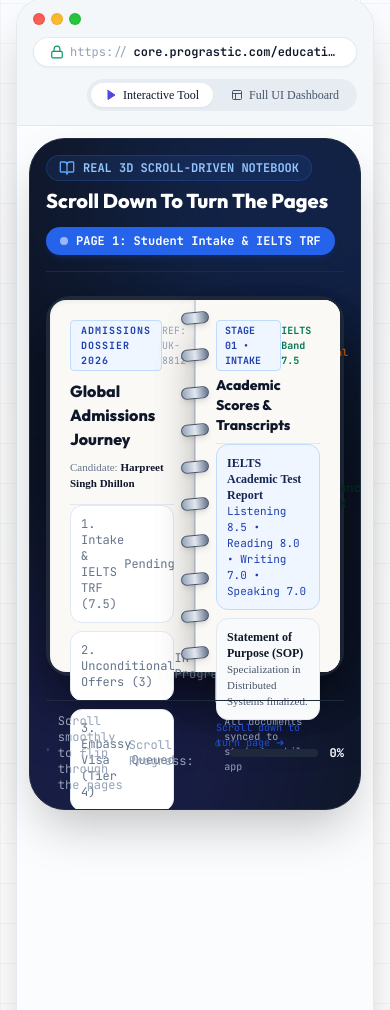
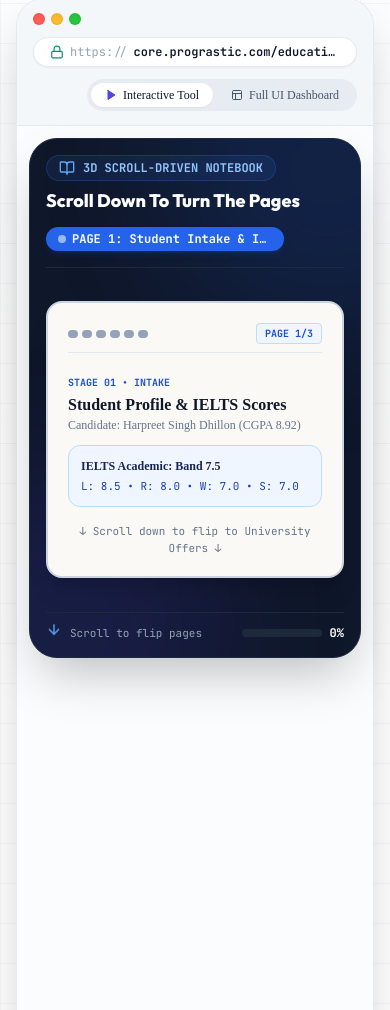
Before and after one commit to SahillmalikUI/prograstic-pitches, a Next.js app: page /education in a window 390 px wide. Shown: the part 1453-2463 px from the top of the page. Built offline with nearby package versions, Linux system fonts and the light colour scheme.

Commit message:
feat: make 3D scroll notebook 100% responsive on smartphones, tablets, and desktops

```diff
--- a/components/widgets/BookScrollEducationDemo.tsx
+++ b/components/widgets/BookScrollEducationDemo.tsx
@@ -1,7 +1,7 @@
 "use client";
 
 import React, { useEffect, useRef, useState } from "react";
-import { BookOpen, CheckCircle2, ShieldCheck, Award, FileText, Plane, Sparkles, ArrowDown } from "lucide-react";
+import { BookOpen, CheckCircle2, ShieldCheck, Award, FileText, Plane, Sparkles, ArrowDown, ChevronRight } from "lucide-react";
 
 export function BookScrollEducationDemo() {
   const containerRef = useRef<HTMLDivElement>(null);
@@ -16,7 +16,6 @@ export function BookScrollEducationDemo() {
 
       if (totalScrollDistance <= 0) return;
 
-      // How far down the container is scrolled (0 to 1)
       const currentScroll = -rect.top;
       const progress = Math.min(Math.max(currentScroll / totalScrollDistance, 0), 1);
       setScrollProgress(progress);
@@ -27,9 +26,7 @@ export function BookScrollEducationDemo() {
     return () => window.removeEventListener("scroll", handleScroll);
   }, []);
 
-  // Calculate page 1 & 2 rotation angles (0 to -180 deg) based on scrollProgress
-  // Phase 1 (0 to 0.5): Flip Leaf 1 (Student Profile -> University Offers)
-  // Phase 2 (0.5 to 1.0): Flip Leaf 2 (Offers -> Embassy Visa Grant)
+  // Desktop leaf rotation angles (0 to -180 deg)
   const leaf1Rotation = Math.min(Math.max((scrollProgress - 0.05) / 0.4 * -180, -180), 0);
   const leaf2Rotation = Math.min(Math.max((scrollProgress - 0.52) / 0.4 * -180, -180), 0);
 
@@ -41,38 +38,39 @@ export function BookScrollEducationDemo() {
       : "PAGE 3: Embassy Visa Grant & CAS";
 
   return (
-    <div ref={containerRef} className="relative h-[250vh] w-full">
+    <div ref={containerRef} className="relative h-[220vh] sm:h-[250vh] w-full">
       {/* Sticky Book Viewport */}
-      <div className="sticky top-20 w-full min-h-[580px] sm:min-h-[640px] flex flex-col justify-between p-4 sm:p-8 bg-slate-900 rounded-[36px] border border-slate-800 shadow-2xl overflow-hidden">
+      <div className="sticky top-16 sm:top-20 w-full min-h-[520px] sm:min-h-[640px] flex flex-col justify-between p-4 sm:p-8 bg-slate-900 rounded-[28px] sm:rounded-[36px] border border-slate-800 shadow-2xl overflow-hidden">
         {/* Background Ambient Glow */}
-        <div className="absolute -top-32 -right-32 w-96 h-96 bg-blue-600/15 rounded-full blur-3xl pointer-events-none" />
-        <div className="absolute -bottom-32 -left-32 w-96 h-96 bg-indigo-600/15 rounded-full blur-3xl pointer-events-none" />
+        <div className="absolute -top-32 -right-32 w-80 sm:w-96 h-80 sm:h-96 bg-blue-600/15 rounded-full blur-3xl pointer-events-none" />
+        <div className="absolute -bottom-32 -left-32 w-80 sm:w-96 h-80 sm:h-96 bg-indigo-600/15 rounded-full blur-3xl pointer-events-none" />
 
         {/* Top Control & Scroll Status Bar */}
         <div className="flex flex-col sm:flex-row sm:items-center justify-between gap-3 pb-4 border-b border-slate-800 relative z-20">
           <div>
             <div className="inline-flex items-center gap-2 px-3 py-1 rounded-full bg-blue-500/10 border border-blue-500/20 text-blue-300 text-xs sm:text-sm font-mono font-bold">
               <BookOpen className="w-4 h-4 text-blue-400" />
-              <span>REAL 3D SCROLL-DRIVEN NOTEBOOK</span>
+              <span>3D SCROLL-DRIVEN NOTEBOOK</span>
             </div>
-            <h3 className="text-xl sm:text-3xl font-extrabold text-white font-display mt-1">
+            <h3 className="text-lg sm:text-3xl font-extrabold text-white font-display mt-1">
               Scroll Down To Turn The Pages
             </h3>
           </div>
 
-          <div className="flex items-center gap-3 font-mono text-xs sm:text-sm">
+          <div className="flex items-center gap-2 font-mono text-xs sm:text-sm">
             <span className="text-slate-400 hidden sm:inline">Active Page:</span>
-            <span className="px-3.5 py-1.5 rounded-full bg-blue-600 text-white font-bold shadow-md shadow-blue-900/30 flex items-center gap-2">
+            <span className="px-3 py-1 rounded-full bg-blue-600 text-white font-bold text-xs sm:text-sm shadow-md shadow-blue-900/30 flex items-center gap-1.5">
               <span className="w-2 h-2 rounded-full bg-white animate-pulse" />
-              <span>{activeStageName}</span>
+              <span className="truncate max-w-[200px] sm:max-w-none">{activeStageName}</span>
             </span>
           </div>
         </div>
 
-        {/* Center: The Realistic 3D Physical Notebook Stage */}
-        <div className="my-auto py-6 flex items-center justify-center relative z-10 [perspective:1600px]">
-          {/* The Open Notebook Book Case */}
-          <div className="relative w-full max-w-4xl h-[380px] sm:h-[430px] rounded-3xl bg-[#0F172A] border-4 border-slate-800 shadow-[0_25px_60px_rgba(0,0,0,0.6)] flex items-stretch overflow-visible">
+        {/* ========================================================================= */}
+        {/* DESKTOP VIEW (MD+): 2-Page Dual Spread Physical Notebook with Spiral Spine */}
+        {/* ========================================================================= */}
+        <div className="hidden md:flex my-auto py-6 items-center justify-center relative z-10 [perspective:1600px]">
+          <div className="relative w-full max-w-4xl h-[410px] rounded-3xl bg-[#0F172A] border-4 border-slate-800 shadow-[0_25px_60px_rgba(0,0,0,0.6)] flex items-stretch overflow-visible">
             {/* Spiral Spine Ring Markers in the Center */}
             <div className="absolute top-0 bottom-0 left-1/2 -translate-x-1/2 w-8 z-40 flex flex-col justify-around items-center pointer-events-none">
               {Array.from({ length: 10 }).map((_, i) => (
@@ -84,18 +82,18 @@ export function BookScrollEducationDemo() {
             </div>
 
             {/* LEFT STATIC PAGE: Official Consultancy Header / Cover Spine */}
-            <div className="w-1/2 h-full bg-[#FAF9F6] rounded-l-2xl p-5 sm:p-7 border-r border-slate-300 shadow-inner flex flex-col justify-between text-slate-800">
+            <div className="w-1/2 h-full bg-[#FAF9F6] rounded-l-2xl p-6 sm:p-7 border-r border-slate-300 shadow-inner flex flex-col justify-between text-slate-800">
               <div className="space-y-2 border-b border-slate-200 pb-3">
                 <div className="flex items-center justify-between">
-                  <span className="text-[10px] sm:text-xs font-mono font-bold tracking-widest uppercase text-blue-800 bg-blue-50 px-2.5 py-0.5 rounded border border-blue-200">
+                  <span className="text-xs font-mono font-bold tracking-widest uppercase text-blue-800 bg-blue-50 px-2.5 py-0.5 rounded border border-blue-200">
                     ADMISSIONS DOSSIER 2026
                   </span>
-                  <span className="text-[10px] font-mono text-slate-400">REF: UK-8812</span>
+                  <span className="text-xs font-mono text-slate-400">REF: UK-8812</span>
                 </div>
-                <h4 className="text-base sm:text-xl font-extrabold text-slate-900 font-display">
+                <h4 className="text-lg sm:text-xl font-extrabold text-slate-900 font-display">
                   Global Admissions Journey
                 </h4>
-                <p className="text-[11px] sm:text-xs text-slate-500">
+                <p className="text-xs text-slate-500">
                   Candidate: <strong className="text-slate-900">Harpreet Singh Dhillon</strong>
                 </p>
               </div>
@@ -124,27 +122,27 @@ export function BookScrollEducationDemo() {
                 </div>
               </div>
 
-              <div className="text-[10px] text-slate-400 font-mono flex items-center gap-1.5 border-t border-slate-200 pt-2">
+              <div className="text-[11px] text-slate-400 font-mono flex items-center gap-1.5 border-t border-slate-200 pt-2">
                 <ShieldCheck className="w-3.5 h-3.5 text-blue-600" />
                 <span>Centralized Secure Admissions Vault</span>
               </div>
             </div>
 
             {/* RIGHT BASE PAGE (The final underneath page: Visa Grant & CAS) */}
-            <div className="w-1/2 h-full bg-[#FAF9F6] rounded-r-2xl p-5 sm:p-7 shadow-inner flex flex-col justify-between text-slate-800">
+            <div className="w-1/2 h-full bg-[#FAF9F6] rounded-r-2xl p-6 sm:p-7 shadow-inner flex flex-col justify-between text-slate-800">
               <div className="space-y-2 border-b border-slate-200 pb-3">
                 <div className="flex items-center justify-between">
-                  <span className="text-[10px] sm:text-xs font-mono font-bold tracking-widest uppercase text-emerald-800 bg-emerald-50 px-2.5 py-0.5 rounded border border-emerald-200">
+                  <span className="text-xs font-mono font-bold tracking-widest uppercase text-emerald-800 bg-emerald-50 px-2.5 py-0.5 rounded border border-emerald-200">
                     STAGE 03 • FINAL
                   </span>
-                  <span className="text-[10px] font-mono text-emerald-700 font-bold">APPROVED ✈️</span>
+                  <span className="text-xs font-mono text-emerald-700 font-bold">APPROVED ✈️</span>
                 </div>
-                <h4 className="text-base sm:text-xl font-extrabold text-slate-900 font-display">
+                <h4 className="text-lg sm:text-xl font-extrabold text-slate-900 font-display">
                   UKVI Visa Grant & CAS Lodgement
                 </h4>
               </div>
 
-              <div className="p-3.5 rounded-2xl bg-gradient-to-br from-emerald-50 to-teal-50 border-2 border-emerald-300 space-y-2">
+              <div className="p-4 rounded-2xl bg-gradient-to-br from-emerald-50 to-teal-50 border-2 border-emerald-300 space-y-2">
                 <div className="flex items-center justify-between text-xs font-mono font-bold text-emerald-950">
                   <span className="flex items-center gap-1.5">
                     <Plane className="w-4 h-4 text-emerald-600" />
@@ -152,98 +150,94 @@ export function BookScrollEducationDemo() {
                   </span>
                   <span>Manchester UK</span>
                 </div>
-                <p className="text-[11px] text-emerald-900 font-mono leading-relaxed">
+                <p className="text-xs text-emerald-900 font-mono leading-relaxed">
                   Visa Grant Letter issued. Biometrics verified. Scheduled flight departure: September 14, 2026.
                 </p>
               </div>
 
-              <div className="text-[10px] text-slate-400 font-mono flex items-center justify-end gap-1">
+              <div className="text-[11px] text-slate-400 font-mono flex items-center justify-end gap-1">
                 <CheckCircle2 className="w-3.5 h-3.5 text-emerald-600" />
                 <span>All documents synced to student mobile app</span>
               </div>
             </div>
 
-            {/* 3D FLIPPING LEAF 2: University Offers (Rotates on 2nd half of scroll) */}
+            {/* 3D FLIPPING LEAF 2: University Offers */}
             <div
               className="absolute top-0 bottom-0 left-1/2 w-1/2 h-full origin-left [transform-style:preserve-3d] transition-transform duration-100 ease-out pointer-events-none z-30"
               style={{
                 transform: `rotateY(${leaf2Rotation}deg)`,
               }}
             >
-              {/* Front of Leaf 2 (University Offers) */}
-              <div className="absolute inset-0 w-full h-full bg-[#FAF9F6] rounded-r-2xl p-5 sm:p-7 shadow-2xl border-l border-slate-300 flex flex-col justify-between text-slate-800 [backface-visibility:hidden]">
+              <div className="absolute inset-0 w-full h-full bg-[#FAF9F6] rounded-r-2xl p-6 sm:p-7 shadow-2xl border-l border-slate-300 flex flex-col justify-between text-slate-800 [backface-visibility:hidden]">
                 <div className="space-y-1 border-b border-slate-200 pb-2">
                   <div className="flex items-center justify-between">
-                    <span className="text-[10px] sm:text-xs font-mono font-bold text-indigo-800 bg-indigo-50 px-2 py-0.5 rounded border border-indigo-200">
+                    <span className="text-xs font-mono font-bold text-indigo-800 bg-indigo-50 px-2 py-0.5 rounded border border-indigo-200">
                       STAGE 02 • OFFERS
                     </span>
-                    <span className="text-[10px] font-mono text-amber-700 font-bold">3 Unconditional</span>
+                    <span className="text-xs font-mono text-amber-700 font-bold">3 Unconditional</span>
                   </div>
-                  <h4 className="text-sm sm:text-lg font-extrabold text-slate-900 font-display">
+                  <h4 className="text-lg font-extrabold text-slate-900 font-display">
                     Official University Acceptances
                   </h4>
                 </div>
 
-                <div className="space-y-2 text-xs">
-                  <div className="p-2.5 rounded-xl bg-emerald-50 border border-emerald-300">
-                    <div className="font-bold text-emerald-950 text-xs sm:text-sm">Univ. of Manchester (UK)</div>
-                    <div className="text-[11px] text-emerald-800 font-mono">MSc Computer Science • Unconditional ✓</div>
+                <div className="space-y-2.5 text-xs">
+                  <div className="p-3 rounded-xl bg-emerald-50 border border-emerald-300">
+                    <div className="font-bold text-emerald-950 text-sm">Univ. of Manchester (UK)</div>
+                    <div className="text-xs text-emerald-800 font-mono">MSc Computer Science • Unconditional ✓</div>
                   </div>
-                  <div className="p-2.5 rounded-xl bg-slate-50 border border-slate-200">
-                    <div className="font-bold text-slate-900 text-xs sm:text-sm">Univ. of Warwick (UK)</div>
-                    <div className="text-[11px] text-slate-500 font-mono">MSc Data Analytics • Offered</div>
+                  <div className="p-3 rounded-xl bg-slate-50 border border-slate-200">
+                    <div className="font-bold text-slate-900 text-sm">Univ. of Warwick (UK)</div>
+                    <div className="text-xs text-slate-500 font-mono">MSc Data Analytics • Offered</div>
                   </div>
                 </div>
 
-                <div className="text-[10px] font-mono text-blue-700 flex items-center justify-end gap-1">
+                <div className="text-[11px] font-mono text-blue-700 flex items-center justify-end gap-1">
                   <span>Keep scrolling for Visa Stamp ➔</span>
                 </div>
               </div>
 
-              {/* Back of Leaf 2 (Flipped texture) */}
               <div className="absolute inset-0 w-full h-full bg-[#F3F4F6] rounded-l-2xl p-5 shadow-2xl flex items-center justify-center text-slate-400 font-mono text-xs [transform:rotateY(180deg)] [backface-visibility:hidden]">
                 <span>[ Official University Verification Stamp Seal ]</span>
               </div>
             </div>
 
-            {/* 3D FLIPPING LEAF 1: Student Profile & IELTS (Rotates on 1st half of scroll) */}
+            {/* 3D FLIPPING LEAF 1: Student Profile & IELTS */}
             <div
               className="absolute top-0 bottom-0 left-1/2 w-1/2 h-full origin-left [transform-style:preserve-3d] transition-transform duration-100 ease-out pointer-events-none z-30"
               style={{
                 transform: `rotateY(${leaf1Rotation}deg)`,
               }}
             >
-              {/* Front of Leaf 1 (Initial Intake & IELTS) */}
-              <div className="absolute inset-0 w-full h-full bg-[#FAF9F6] rounded-r-2xl p-5 sm:p-7 shadow-2xl border-l border-slate-300 flex flex-col justify-between text-slate-800 [backface-visibility:hidden]">
+              <div className="absolute inset-0 w-full h-full bg-[#FAF9F6] rounded-r-2xl p-6 sm:p-7 shadow-2xl border-l border-slate-300 flex flex-col justify-between text-slate-800 [backface-visibility:hidden]">
                 <div className="space-y-1 border-b border-slate-200 pb-2">
                   <div className="flex items-center justify-between">
-                    <span className="text-[10px] sm:text-xs font-mono font-bold text-blue-800 bg-blue-50 px-2 py-0.5 rounded border border-blue-200">
+                    <span className="text-xs font-mono font-bold text-blue-800 bg-blue-50 px-2 py-0.5 rounded border border-blue-200">
                       STAGE 01 • INTAKE
                     </span>
-                    <span className="text-[10px] font-mono text-emerald-700 font-bold">IELTS Band 7.5</span>
+                    <span className="text-xs font-mono text-emerald-700 font-bold">IELTS Band 7.5</span>
                   </div>
-                  <h4 className="text-sm sm:text-lg font-extrabold text-slate-900 font-display">
+                  <h4 className="text-lg font-extrabold text-slate-900 font-display">
                     Academic Scores & Transcripts
                   </h4>
                 </div>
 
-                <div className="space-y-2 text-xs">
-                  <div className="p-2.5 rounded-xl bg-blue-50 border border-blue-200">
-                    <div className="font-bold text-blue-950 text-xs sm:text-sm">IELTS Academic Test Report</div>
-                    <div className="text-[11px] text-blue-800 font-mono">Listening 8.5 • Reading 8.0 • Writing 7.0 • Speaking 7.0</div>
+                <div className="space-y-2.5 text-xs">
+                  <div className="p-3 rounded-xl bg-blue-50 border border-blue-200">
+                    <div className="font-bold text-blue-950 text-sm">IELTS Academic Test Report</div>
+                    <div className="text-xs text-blue-800 font-mono">Listening 8.5 • Reading 8.0 • Writing 7.0 • Speaking 7.0</div>
                   </div>
-                  <div className="p-2.5 rounded-xl bg-slate-50 border border-slate-200">
-                    <div className="font-bold text-slate-900 text-xs sm:text-sm">Statement of Purpose (SOP)</div>
-                    <div className="text-[11px] text-slate-600">Specialization in Distributed Systems finalized.</div>
+                  <div className="p-3 rounded-xl bg-slate-50 border border-slate-200">
+                    <div className="font-bold text-slate-900 text-sm">Statement of Purpose (SOP)</div>
+                    <div className="text-xs text-slate-600">Specialization in Distributed Systems finalized.</div>
                   </div>
                 </div>
 
-                <div className="text-[10px] font-mono text-blue-700 flex items-center justify-end gap-1">
+                <div className="text-[11px] font-mono text-blue-700 flex items-center justify-end gap-1">
                   <span>Scroll down to turn page ➔</span>
                 </div>
               </div>
 
-              {/* Back of Leaf 1 (Flipped texture) */}
               <div className="absolute inset-0 w-full h-full bg-[#F3F4F6] rounded-l-2xl p-5 shadow-2xl flex items-center justify-center text-slate-400 font-mono text-xs [transform:rotateY(180deg)] [backface-visibility:hidden]">
                 <span>[ Verified IELTS British Council Verification Seal ]</span>
               </div>
@@ -251,22 +245,102 @@ export function BookScrollEducationDemo() {
           </div>
         </div>
 
+        {/* ========================================================================= */}
+        {/* MOBILE & TABLET VIEW (< MD): Full-Width Touch-Friendly Notebook Card Pad */}
+        {/* ========================================================================= */}
+        <div className="flex md:hidden my-auto py-4 items-center justify-center relative z-10 w-full">
+          <div className="w-full bg-[#FAF9F6] rounded-2xl border-2 border-slate-300 p-5 shadow-xl text-slate-800 space-y-4">
+            {/* Top Spiral Rings Header on Mobile */}
+            <div className="flex justify-between items-center pb-2 border-b border-slate-200">
+              <div className="flex items-center gap-1">
+                {Array.from({ length: 6 }).map((_, i) => (
+                  <span key={i} className="w-2.5 h-2 rounded-full bg-slate-400 inline-block" />
+                ))}
+              </div>
+              <span className="text-[10px] font-mono font-bold text-blue-700 bg-blue-50 px-2 py-0.5 rounded border border-blue-200">
+                PAGE {scrollProgress < 0.35 ? "1/3" : scrollProgress < 0.7 ? "2/3" : "3/3"}
+              </span>
+            </div>
+
+            {/* Stage 1 on Mobile */}
+            {scrollProgress < 0.35 && (
+              <div className="space-y-3 animate-in fade-in">
+                <div>
+                  <span className="text-[10px] font-mono text-blue-700 uppercase font-bold">Stage 01 • Intake</span>
+                  <h4 className="text-base font-bold text-slate-900">Student Profile & IELTS Scores</h4>
+                  <p className="text-xs text-slate-500">Candidate: Harpreet Singh Dhillon (CGPA 8.92)</p>
+                </div>
+
+                <div className="p-3 rounded-xl bg-blue-50 border border-blue-200 text-xs space-y-1">
+                  <div className="font-bold text-blue-950">IELTS Academic: Band 7.5</div>
+                  <div className="text-[11px] text-blue-800 font-mono">L: 8.5 • R: 8.0 • W: 7.0 • S: 7.0</div>
+                </div>
+
+                <p className="text-[11px] font-mono text-slate-500 text-center pt-1">
+                  ↓ Scroll down to flip to University Offers ↓
+                </p>
+              </div>
+            )}
+
+            {/* Stage 2 on Mobile */}
+            {scrollProgress >= 0.35 && scrollProgress < 0.7 && (
+              <div className="space-y-3 animate-in fade-in">
+                <div>
+                  <span className="text-[10px] font-mono text-indigo-700 uppercase font-bold">Stage 02 • Offers</span>
+                  <h4 className="text-base font-bold text-slate-900">University Offer Letters</h4>
+                  <p className="text-xs text-slate-500">3 Unconditional Admissions Received</p>
+                </div>
+
+                <div className="p-3 rounded-xl bg-emerald-50 border border-emerald-300 text-xs">
+                  <div className="font-bold text-emerald-950">Univ. of Manchester (UK)</div>
+                  <div className="text-[11px] text-emerald-800 font-mono">MSc Computer Science • Unconditional Offer ✓</div>
+                </div>
+
+                <p className="text-[11px] font-mono text-slate-500 text-center pt-1">
+                  ↓ Scroll down to flip to Embassy Visa ↓
+                </p>
+              </div>
+            )}
+
+            {/* Stage 3 on Mobile */}
+            {scrollProgress >= 0.7 && (
+              <div className="space-y-3 animate-in fade-in">
+                <div>
+                  <span className="text-[10px] font-mono text-emerald-700 uppercase font-bold">Stage 03 • Approved</span>
+                  <h4 className="text-base font-bold text-slate-900">UKVI Student Visa Issued ✈️</h4>
+                  <p className="text-xs text-slate-500">CAS: E4G8K991023 (Manchester)</p>
+                </div>
+
+                <div className="p-3 rounded-xl bg-emerald-50 border border-emerald-200 text-xs space-y-1">
+                  <div className="font-bold text-emerald-950">Biometrics & CAS Verified</div>
+                  <div className="text-[11px] text-emerald-800 font-mono">Flight Departure: Sept 14, 2026</div>
+                </div>
+
+                <div className="text-[10px] text-emerald-700 font-mono text-center flex items-center justify-center gap-1">
+                  <CheckCircle2 className="w-3 h-3 text-emerald-600" />
+                  <span>Admissions file successfully completed</span>
+                </div>
+              </div>
+            )}
+          </div>
+        </div>
+
         {/* Bottom Interactive Scroll Indicator Bar */}
         <div className="flex items-center justify-between pt-3 border-t border-slate-800 font-mono text-xs text-slate-400 relative z-20">
           <div className="flex items-center gap-2">
             <ArrowDown className="w-4 h-4 text-blue-400 animate-bounce" />
-            <span>Scroll smoothly to flip through the pages</span>
+            <span className="text-[11px] sm:text-xs">Scroll to flip pages</span>
           </div>
 
-          <div className="flex items-center gap-3">
-            <span>Scroll Progress:</span>
-            <div className="w-28 sm:w-40 h-2 bg-slate-800 rounded-full overflow-hidden">
+          <div className="flex items-center gap-2 sm:gap-3">
+            <span className="hidden sm:inline">Scroll:</span>
+            <div className="w-20 sm:w-40 h-2 bg-slate-800 rounded-full overflow-hidden">
               <div
                 className="h-full bg-blue-500 rounded-full transition-all duration-75"
                 style={{ width: `${scrollProgress * 100}%` }}
               />
             </div>
-            <span className="text-white font-bold">{Math.round(scrollProgress * 100)}%</span>
+            <span className="text-white font-bold text-xs sm:text-sm">{Math.round(scrollProgress * 100)}%</span>
           </div>
         </div>
       </div>
```
